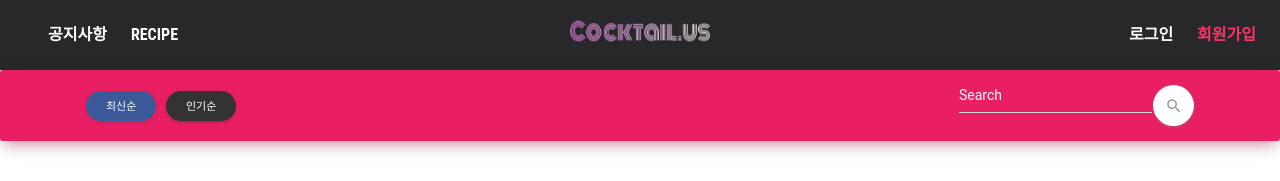
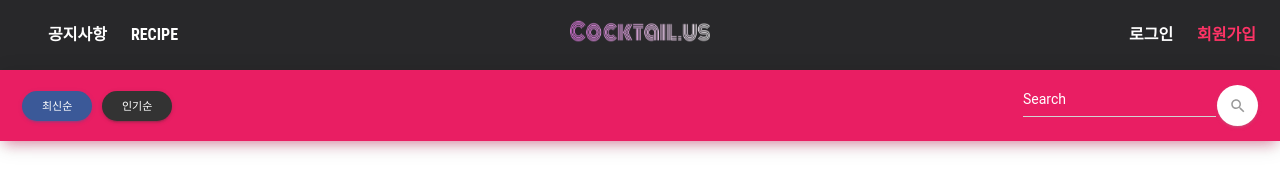
Before and after one commit to Heejae-Lee/cocktailus, a React (Create React App) app in the folder frontend/: page /recipe in a window 1280 px wide. Shown: the top 181 px of the page. Built offline with nearby package versions, Linux system fonts and the light colour scheme; no server answers.

Commit message:
Fix: '레시피 서브헤더 위치 조절'

```diff
--- a/frontend/src/common/material-kit-react.js
+++ b/frontend/src/common/material-kit-react.js
@@ -43,7 +43,7 @@ const container = {
     maxWidth: "960px",
   },
   "@media (min-width: 1200px)": {
-    maxWidth: "1140px",
+    maxWidth: "1268px",
   },
 };
 
--- a/frontend/src/layout/RecipeHeader/RecipeHeaderComponents/headerStyle.js
+++ b/frontend/src/layout/RecipeHeader/RecipeHeaderComponents/headerStyle.js
@@ -16,12 +16,12 @@ const headerStyle = {
   appBar: {
     display: "flex",
     border: "0",
-    borderRadius: "3px",
+    // borderRadius: "3px",
     padding: "0.625rem 0",
     marginBottom: "20px",
     color: "#555",
     width: "100%",
-    backgroundColor: "#fff",
+    backgroundColor: "#424242",
     boxShadow:
       "0 4px 18px 0px rgba(0, 0, 0, 0.12), 0 7px 10px -5px rgba(0, 0, 0, 0.15)",
     transition: "all 150ms ease 0s",
@@ -56,7 +56,7 @@ const headerStyle = {
     ...defaultFont,
     lineHeight: "30px",
     fontSize: "18px",
-    borderRadius: "3px",
+    // borderRadius: "3px",
     textTransform: "none",
     color: "inherit",
     padding: "8px 16px",
@@ -146,6 +146,7 @@ const headerStyle = {
     textAlign: "left",
     paddingRight: "0px",
     paddingLeft: "0",
+    backgroundColor: "#808080",
     ...transition,
   },
 };
--- a/frontend/src/layout/RecipeHeader/index.js
+++ b/frontend/src/layout/RecipeHeader/index.js
@@ -59,7 +59,6 @@ export default function RecipeHeader(props) {
               onKeyPress: (e) => {
                 if (e.key === "Enter") {
                   props.searchRecipes();
-                  // document.getElementById("search").value="";
                 }
               },
               placeholder: "Search",
--- a/frontend/src/layout/RecipeHeader/styles.js
+++ b/frontend/src/layout/RecipeHeader/styles.js
@@ -10,7 +10,7 @@ const tooltip = {
     borderRadius: "3px",
     boxShadow:
       "0 8px 10px 1px rgba(0, 0, 0, 0.14), 0 3px 14px 2px rgba(0, 0, 0, 0.12), 0 5px 5px -3px rgba(0, 0, 0, 0.2)",
-    maxWidth: "200px",
+    maxWidth: "300px",
     textAlign: "center",
     fontFamily: '"Helvetica Neue",Helvetica,Arial,sans-serif',
     fontSize: "0.875em",
@@ -31,6 +31,7 @@ const headerLinksStyle = (theme) => ({
     ...defaultFont,
     fontSize: "14px",
     margin: 0,
+    left: 0,
     paddingLeft: "0",
     listStyle: "none",
     paddingTop: "0",
@@ -40,7 +41,7 @@ const headerLinksStyle = (theme) => ({
   listItem: {
     float: "left",
     color: "inherit",
-    // position: "relative",
+    position: "relative",
     display: "block",
     width: "auto",
     marginRight: "8px",
@@ -87,9 +88,6 @@ const headerLinksStyle = (theme) => ({
     },
   },
   ...tooltip,
-  marginRight5: {
-    marginRight: "5px",
-  },
 });
 
 const navbarsStyle = (theme) => ({
@@ -118,7 +116,7 @@ const navbarsStyle = (theme) => ({
     paddingTop: "0",
   },
   inputRootCustomClasses: {
-    margin: "0!important",
+    margin: "0 !important",
   },
   searchIcon: {
     width: "20px",
@@ -141,6 +139,9 @@ const navbarsStyle = (theme) => ({
     fontWeight: "bold",
     fontSize: "11px",
     border: "1px solid #ccc",
+  },
+  searchInput: {
+    paddingTop: "0.65rem",
   }
 });
 
--- a/frontend/src/pages/Recipe/index.js
+++ b/frontend/src/pages/Recipe/index.js
@@ -45,6 +45,7 @@ function Recipe(match) {
 
   const search = useCallback((q) => {
     recipeAPI.searchRecipes(q, setRecipes);
+    document.getElementById("search").value="";
   }, [setRecipes]);
 
   useEffect(()=>{
```
